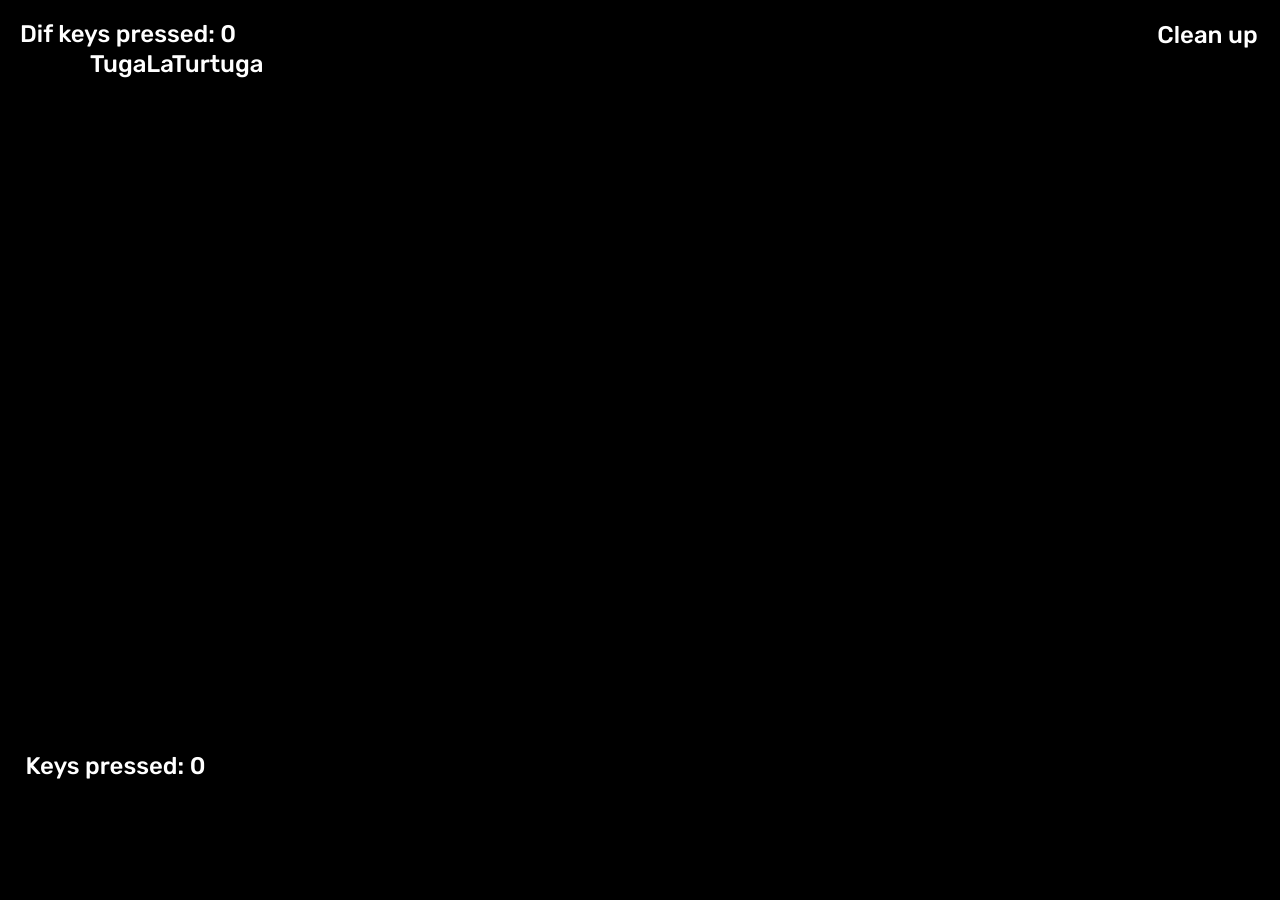
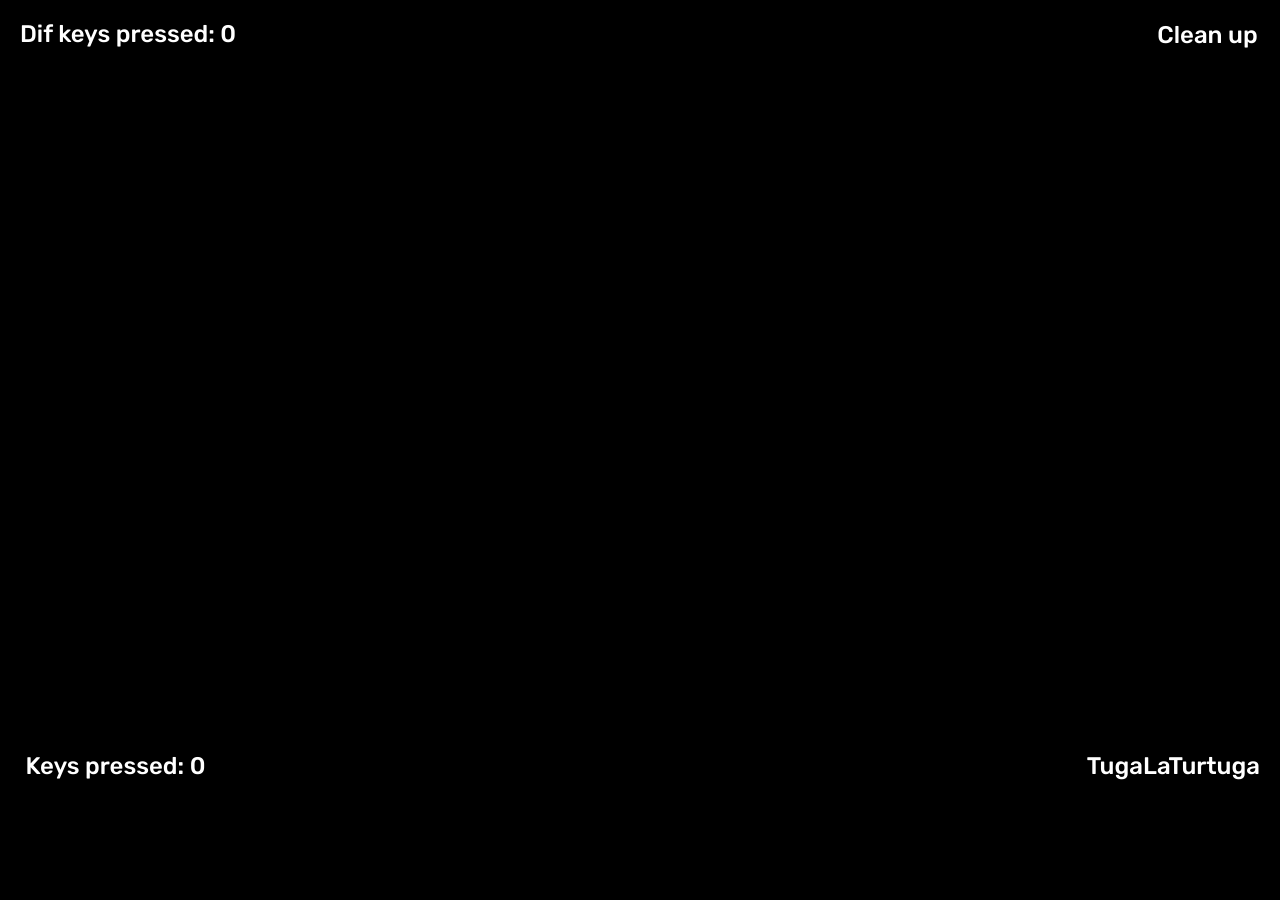
Before and after one commit to TugaLaTurtuga/home, a PHP site: page /applications/InpuTheTest/index.html in a window 1280 px wide. Run offline with PHP 8.4, Linux system fonts and the light colour scheme.

Commit message:
Update index.css

```diff
--- a/applications/InpuTheTest/css/index.css
+++ b/applications/InpuTheTest/css/index.css
@@ -92,3 +92,9 @@ body {
     top: 20px;
     left: 20px;
 }
+
+#tlt {
+    position: absolute;
+    bottom: 20px;
+    right: 20px;
+}
```
